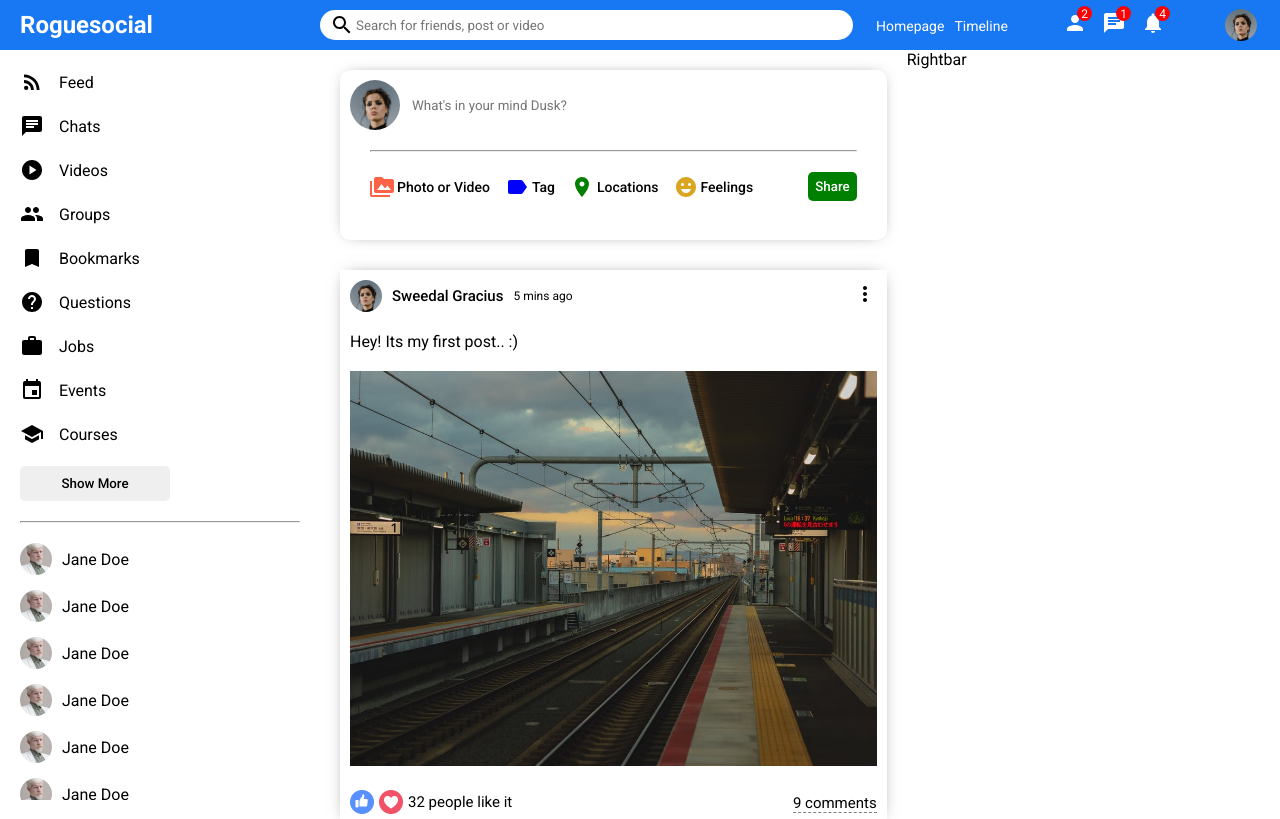
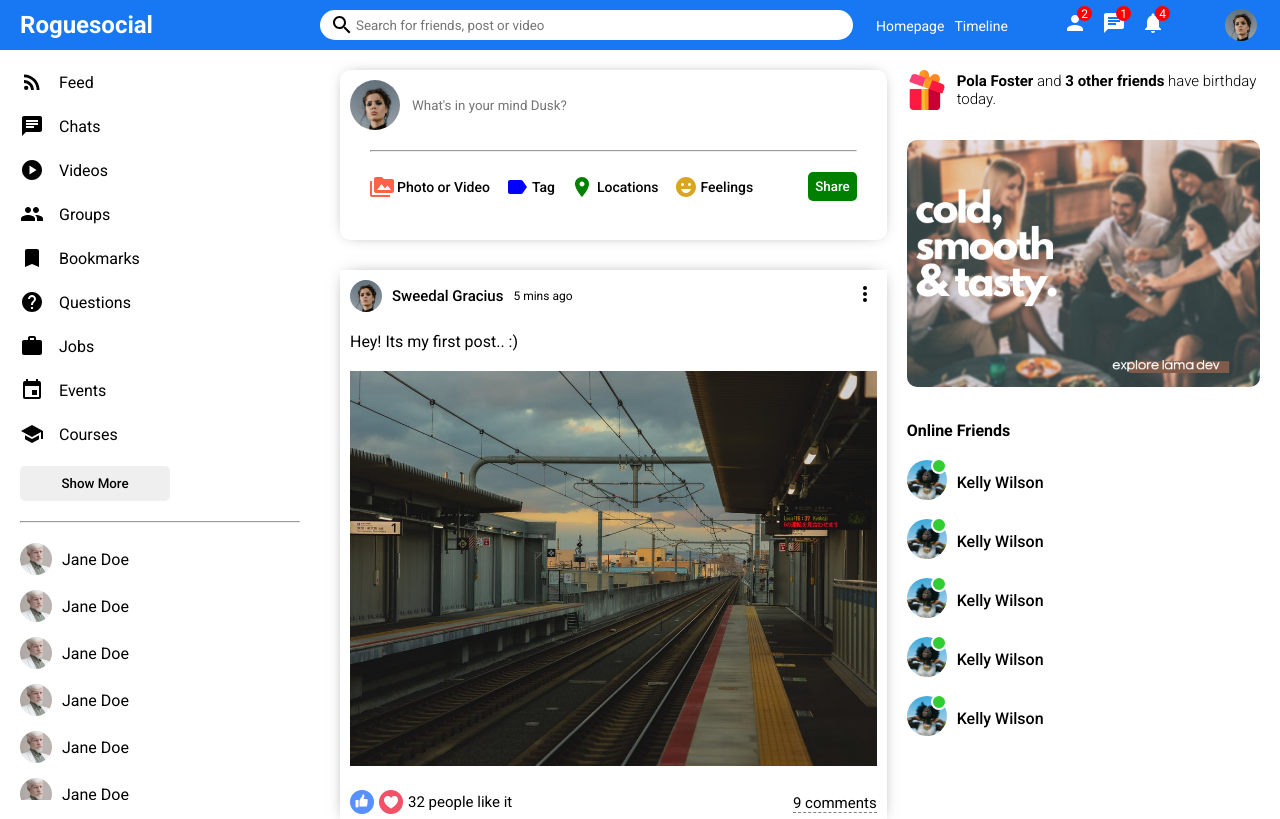
Before and after one commit to sweedalgharshi/social-media, a React (Create React App) app in the folder react-social/: page / in a window 1280 px wide. Shown: the top 819 px of the page. Built offline with nearby package versions, Linux system fonts and the light colour scheme.

Commit message:
added rightbar components

```diff
--- a/react-social/src/components/rightbar/Rightbar.js
+++ b/react-social/src/components/rightbar/Rightbar.js
@@ -2,7 +2,57 @@
 import "./rightbar.css";
 
 function Rightbar() {
-  return <div className="rightbar">Rightbar</div>;
+  return (
+    <div className="rightbar">
+      <div className="rightbar-wrapper">
+        <div className="birthday-container">
+          <img src="/assets/gift.png" className="birthday-img" alt="" />
+          <span className="birthday-text">
+            <b>Pola Foster</b> and <b>3 other friends</b> have birthday today.
+          </span>
+        </div>
+        <img src="/assets/ad.png" alt="" className="rightbar-ad" />
+        <h4 className="rightbar-title">Online Friends</h4>
+        <ul className="rightbar-friend-list">
+          <li className="rightbar-friend">
+            <div className="rightbar-profile-img-container">
+              <img src="/assets/person/3.jpeg" alt="" className="rightbar-profile-img" />
+              <span className="rightbar-online"></span>
+            </div>
+            <span className="rightbar-username">Kelly Wilson</span>
+          </li>
+          <li className="rightbar-friend">
+            <div className="rightbar-profile-img-container">
+              <img src="/assets/person/3.jpeg" alt="" className="rightbar-profile-img" />
+              <span className="rightbar-online"></span>
+            </div>
+            <span className="rightbar-username">Kelly Wilson</span>
+          </li>
+          <li className="rightbar-friend">
+            <div className="rightbar-profile-img-container">
+              <img src="/assets/person/3.jpeg" alt="" className="rightbar-profile-img" />
+              <span className="rightbar-online"></span>
+            </div>
+            <span className="rightbar-username">Kelly Wilson</span>
+          </li>
+          <li className="rightbar-friend">
+            <div className="rightbar-profile-img-container">
+              <img src="/assets/person/3.jpeg" alt="" className="rightbar-profile-img" />
+              <span className="rightbar-online"></span>
+            </div>
+            <span className="rightbar-username">Kelly Wilson</span>
+          </li>
+          <li className="rightbar-friend">
+            <div className="rightbar-profile-img-container">
+              <img src="/assets/person/3.jpeg" alt="" className="rightbar-profile-img" />
+              <span className="rightbar-online"></span>
+            </div>
+            <span className="rightbar-username">Kelly Wilson</span>
+          </li>
+        </ul>
+      </div>
+    </div>
+  );
 }
 
 export default Rightbar;
--- a/react-social/src/components/rightbar/rightbar.css
+++ b/react-social/src/components/rightbar/rightbar.css
@@ -1,3 +1,72 @@
 .rightbar {
   flex: 3.5;
 }
+
+.rightbar-wrapper {
+  padding: 20px 20px 0 0;
+}
+
+.birthday-container {
+  display: flex;
+  align-items: center;
+}
+
+.birthday-img {
+  width: 40px;
+  height: 40px;
+  margin-right: 10px;
+}
+
+.birthday-text {
+  font-weight: 300;
+  font-size: 15px;
+}
+
+.rightbar-ad {
+  width: 100%;
+  border-radius: 10px;
+  margin: 30px 0;
+}
+
+.rightbar-title {
+  margin-bottom: 20px;
+}
+
+.rightbar-friend-list {
+  padding: 0;
+  margin: 0;
+  list-style: none;
+}
+
+.rightbar-friend {
+  display: flex;
+  align-items: center;
+  margin-bottom: 15px;
+}
+
+.rightbar-profile-img-container {
+  margin-right: 10px;
+  position: relative;
+}
+
+.rightbar-profile-img {
+  width: 40px;
+  height: 40px;
+  object-fit: cover;
+  border-radius: 50%;
+}
+
+.rightbar-online {
+  width: 12px;
+  height: 12px;
+  position: absolute;
+  border-radius: 50%;
+  background-color: limegreen;
+  top: -2px;
+  right: 0;
+  border: 2px solid white;
+}
+
+.rightbar-username {
+  font-weight: 500;
+}
```
